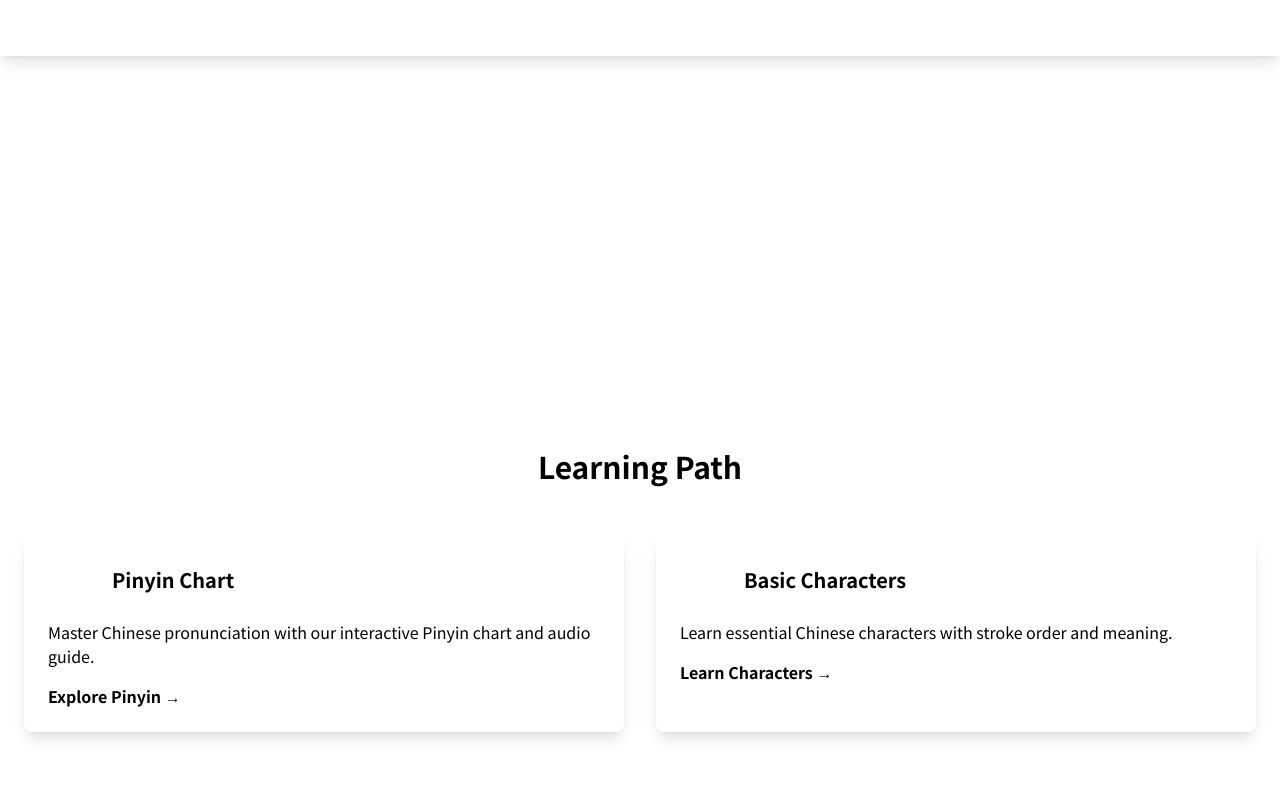
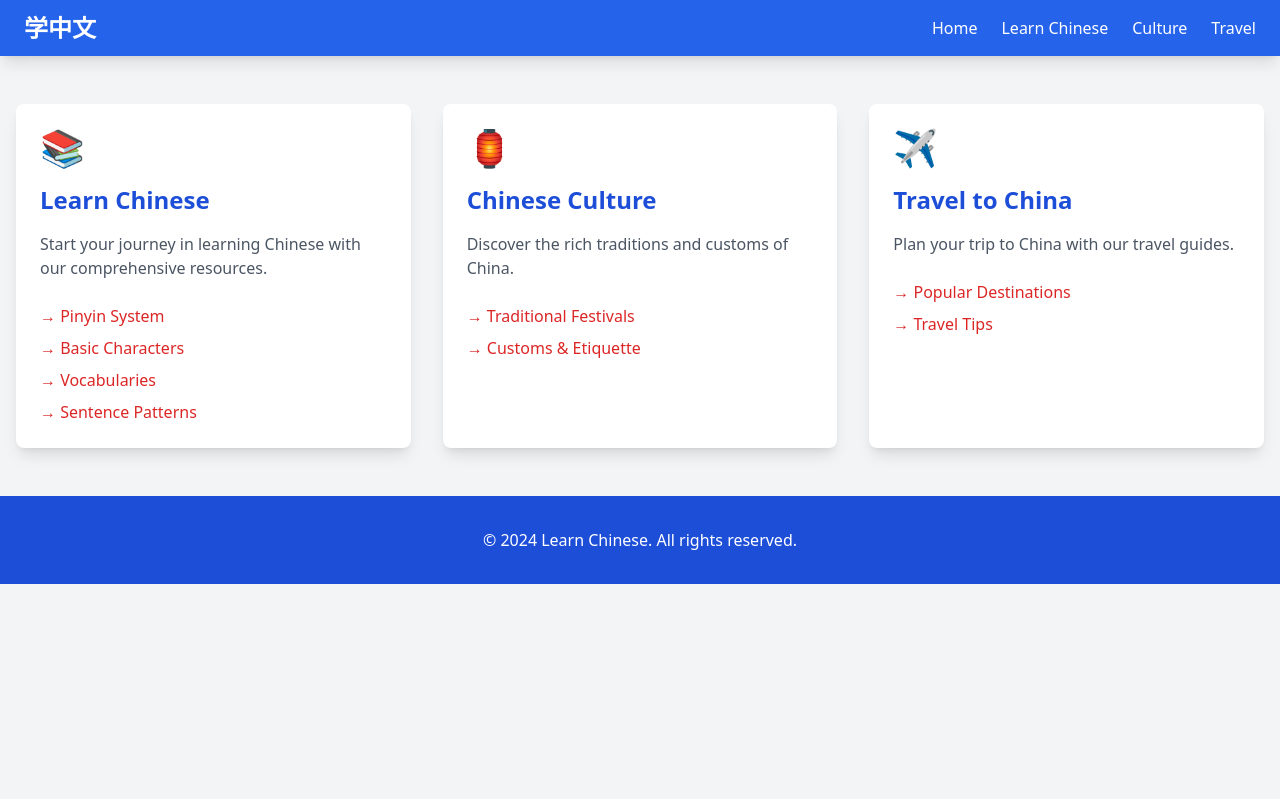
Before and after one commit to Dana-111924/Dana-111924.github.io, a website: page index.html in a window 1280 px wide. Drawn offline with nearby package versions, Linux system fonts and the light colour scheme.

Commit message:
Restore original three-section layout and fix color configuration

```diff
--- a/index.html
+++ b/index.html
@@ -3,24 +3,44 @@
 <head>
     <meta charset="UTF-8">
     <meta name="viewport" content="width=device-width, initial-scale=1.0">
-    <title>Learn Chinese - Your Gateway to Chinese Language and Culture</title>
+    <title>Your Gateway to China</title>
     <script src="https://cdn.tailwindcss.com"></script>
+    <script>
+        tailwind.config = {
+            theme: {
+                extend: {
+                    colors: {
+                        primary: {
+                            DEFAULT: '#2563eb',
+                            light: '#60a5fa',
+                            dark: '#1d4ed8',
+                        },
+                        secondary: {
+                            DEFAULT: '#22c55e',
+                            light: '#4ade80',
+                            dark: '#16a34a',
+                        },
+                        accent: {
+                            DEFAULT: '#dc2626',
+                            light: '#ef4444',
+                            dark: '#b91c1c',
+                        },
+                        yellow: {
+                            DEFAULT: '#eab308',
+                            light: '#facc15',
+                            dark: '#ca8a04',
+                        },
+                        gray: {
+                            light: '#f3f4f6',
+                            DEFAULT: '#9ca3af',
+                            dark: '#4b5563',
+                        }
+                    }
+                }
+            }
+        }
+    </script>
     <link href="https://fonts.googleapis.com/css2?family=Noto+Sans+SC:wght@400;500;700&display=swap" rel="stylesheet">
-    <style>
-        body {
-            font-family: 'Noto Sans SC', sans-serif;
-        }
-        .hero-gradient {
-            background: linear-gradient(135deg, theme('colors.primary.DEFAULT') 0%, theme('colors.secondary.DEFAULT') 100%);
-        }
-        .card-hover {
-            transition: transform 0.3s ease, box-shadow 0.3s ease;
-        }
-        .card-hover:hover {
-            transform: translateY(-5px);
-            box-shadow: 0 10px 25px -5px rgba(0, 0, 0, 0.1);
-        }
-    </style>
 </head>
 <body class="bg-gray-light">
     <!-- Navigation -->
@@ -38,53 +58,45 @@
         </div>
     </nav>
 
-    <!-- Hero Section -->
-    <section class="hero-gradient text-white py-20">
-        <div class="container mx-auto px-6 text-center">
-            <h1 class="text-4xl md:text-6xl font-bold mb-6">Start Your Chinese Learning Journey</h1>
-            <p class="text-xl mb-8">Master pronunciation, characters, and cultural insights with our comprehensive learning platform.</p>
-            <div class="space-x-4">
-                <a href="/pages/learn-chinese.html" class="bg-accent hover:bg-accent-light text-white px-8 py-3 rounded-full font-semibold transition duration-300">Start Learning</a>
-                <a href="/pages/culture.html" class="bg-white hover:bg-gray-light text-primary px-8 py-3 rounded-full font-semibold transition duration-300">Explore Culture</a>
+    <!-- Main Content -->
+    <div class="container mx-auto px-4 py-12">
+        <div class="grid grid-cols-1 md:grid-cols-3 gap-8">
+            <!-- Learn Chinese Section -->
+            <div class="bg-white rounded-lg shadow-lg p-6">
+                <div class="text-4xl mb-4">📚</div>
+                <h2 class="text-2xl font-bold text-primary-dark mb-4">Learn Chinese</h2>
+                <p class="text-gray-dark mb-6">Start your journey in learning Chinese with our comprehensive resources.</p>
+                <div class="space-y-2">
+                    <a href="/pages/pinyin-chart.html" class="block text-accent hover:text-accent-light">→ Pinyin System</a>
+                    <a href="/pages/basic-characters.html" class="block text-accent hover:text-accent-light">→ Basic Characters</a>
+                    <a href="/pages/vocabularies.html" class="block text-accent hover:text-accent-light">→ Vocabularies</a>
+                    <a href="/pages/sentence-patterns.html" class="block text-accent hover:text-accent-light">→ Sentence Patterns</a>
+                </div>
             </div>
-        </div>
-    </section>
 
-    <!-- Features Section -->
-    <section class="py-16">
-        <div class="container mx-auto px-6">
-            <h2 class="text-3xl font-bold text-center mb-12 text-primary-dark">Learning Path</h2>
-            <div class="grid md:grid-cols-2 gap-8">
-                <!-- Pinyin Chart Card -->
-                <div class="bg-white rounded-lg shadow-lg p-6 card-hover">
-                    <div class="flex items-center mb-4">
-                        <div class="bg-primary-light text-white p-3 rounded-full mr-4">
-                            <svg class="w-6 h-6" fill="none" stroke="currentColor" viewBox="0 0 24 24">
-                                <path stroke-linecap="round" stroke-linejoin="round" stroke-width="2" d="M9 19V6l12-3v13M9 19c0 1.105-1.343 2-3 2s-3-.895-3-2 1.343-2 3-2 3 .895 3 2zm12-3c0 1.105-1.343 2-3 2s-3-.895-3-2 1.343-2 3-2 3 .895 3 2zM9 10l12-3"></path>
-                            </svg>
-                        </div>
-                        <h3 class="text-xl font-semibold text-primary-dark">Pinyin Chart</h3>
-                    </div>
-                    <p class="text-gray-dark mb-4">Master Chinese pronunciation with our interactive Pinyin chart and audio guide.</p>
-                    <a href="/pages/pinyin-chart.html" class="text-accent hover:text-accent-light font-semibold">Explore Pinyin →</a>
+            <!-- Chinese Culture Section -->
+            <div class="bg-white rounded-lg shadow-lg p-6">
+                <div class="text-4xl mb-4">🏮</div>
+                <h2 class="text-2xl font-bold text-primary-dark mb-4">Chinese Culture</h2>
+                <p class="text-gray-dark mb-6">Discover the rich traditions and customs of China.</p>
+                <div class="space-y-2">
+                    <a href="/pages/traditional-festivals.html" class="block text-accent hover:text-accent-light">→ Traditional Festivals</a>
+                    <a href="/pages/customs-etiquette.html" class="block text-accent hover:text-accent-light">→ Customs & Etiquette</a>
                 </div>
+            </div>
 
-                <!-- Basic Characters Card -->
-                <div class="bg-white rounded-lg shadow-lg p-6 card-hover">
-                    <div class="flex items-center mb-4">
-                        <div class="bg-secondary-light text-white p-3 rounded-full mr-4">
-                            <svg class="w-6 h-6" fill="none" stroke="currentColor" viewBox="0 0 24 24">
-                                <path stroke-linecap="round" stroke-linejoin="round" stroke-width="2" d="M11 5H6a2 2 0 00-2 2v11a2 2 0 002 2h11a2 2 0 002-2v-5m-1.414-9.414a2 2 0 112.828 2.828L11.828 15H9v-2.828l8.586-8.586z"></path>
-                            </svg>
-                        </div>
-                        <h3 class="text-xl font-semibold text-primary-dark">Basic Characters</h3>
-                    </div>
-                    <p class="text-gray-dark mb-4">Learn essential Chinese characters with stroke order and meaning.</p>
-                    <a href="/pages/basic-characters.html" class="text-accent hover:text-accent-light font-semibold">Learn Characters →</a>
+            <!-- Travel to China Section -->
+            <div class="bg-white rounded-lg shadow-lg p-6">
+                <div class="text-4xl mb-4">✈️</div>
+                <h2 class="text-2xl font-bold text-primary-dark mb-4">Travel to China</h2>
+                <p class="text-gray-dark mb-6">Plan your trip to China with our travel guides.</p>
+                <div class="space-y-2">
+                    <a href="/pages/popular-destinations.html" class="block text-accent hover:text-accent-light">→ Popular Destinations</a>
+                    <a href="/pages/travel-tips.html" class="block text-accent hover:text-accent-light">→ Travel Tips</a>
                 </div>
             </div>
         </div>
-    </section>
+    </div>
 
     <!-- Footer -->
     <footer class="bg-primary-dark text-white py-8">
```
